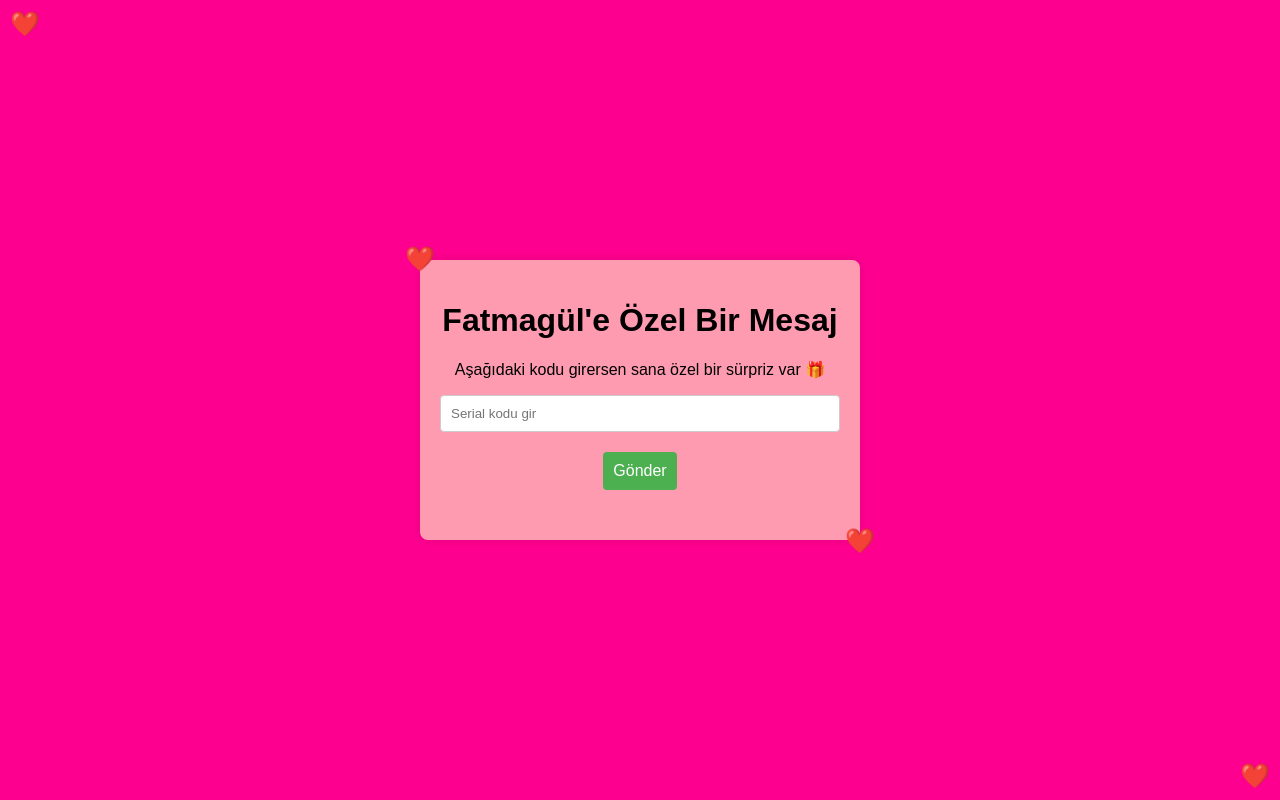
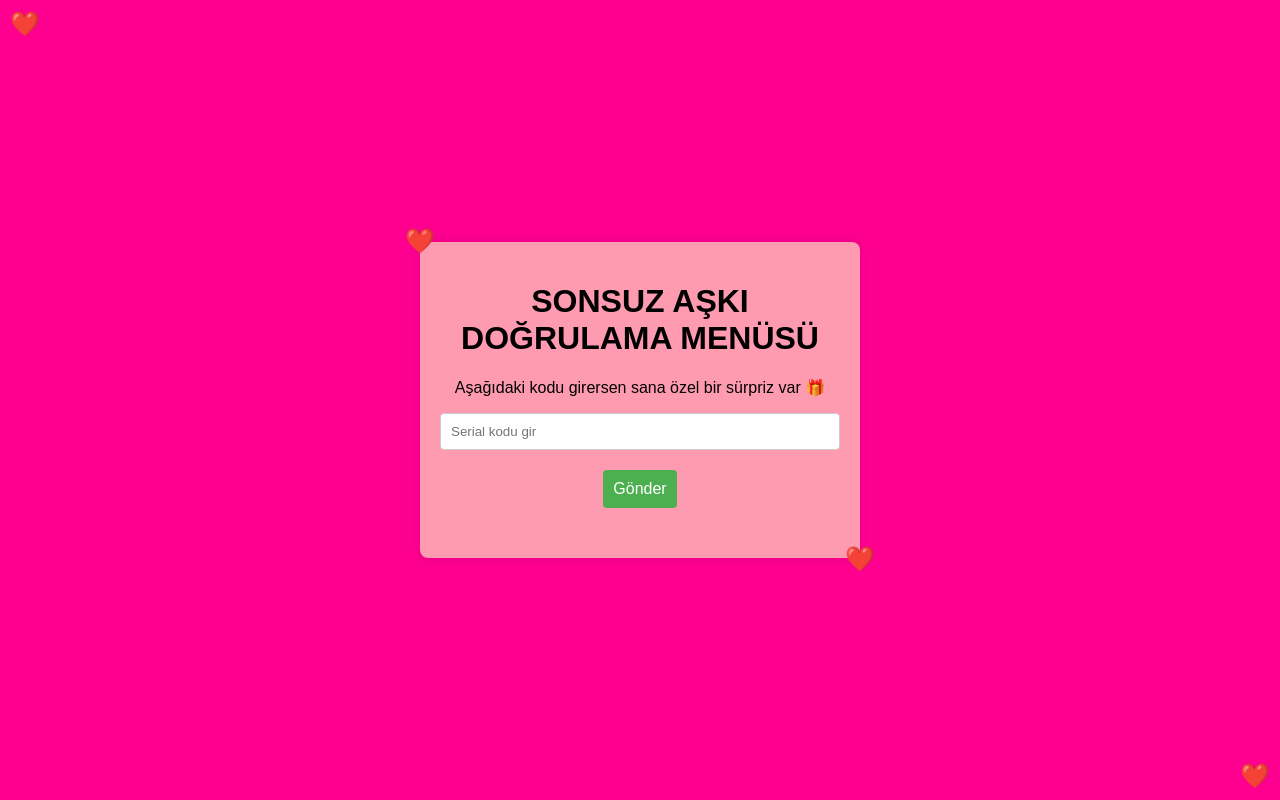
Before and after one commit to sualpfb/fatmagul, a plain HTML site: page index.html in a window 1280 px wide. Drawn offline with Linux system fonts and the light colour scheme.

Commit message:
index.html

```diff
--- a/index.html
+++ b/index.html
@@ -7,7 +7,7 @@
 </head>
 <body>
     <div class="container">
-        <h1>Fatmagül'e Özel Bir Mesaj</h1>
+        <h1>SONSUZ AŞKI DOĞRULAMA MENÜSÜ</h1>
         <p>Aşağıdaki kodu girersen sana özel bir sürpriz var 🎁</p>
 
         <input type="text" id="serial" placeholder="Serial kodu gir" required>
```
